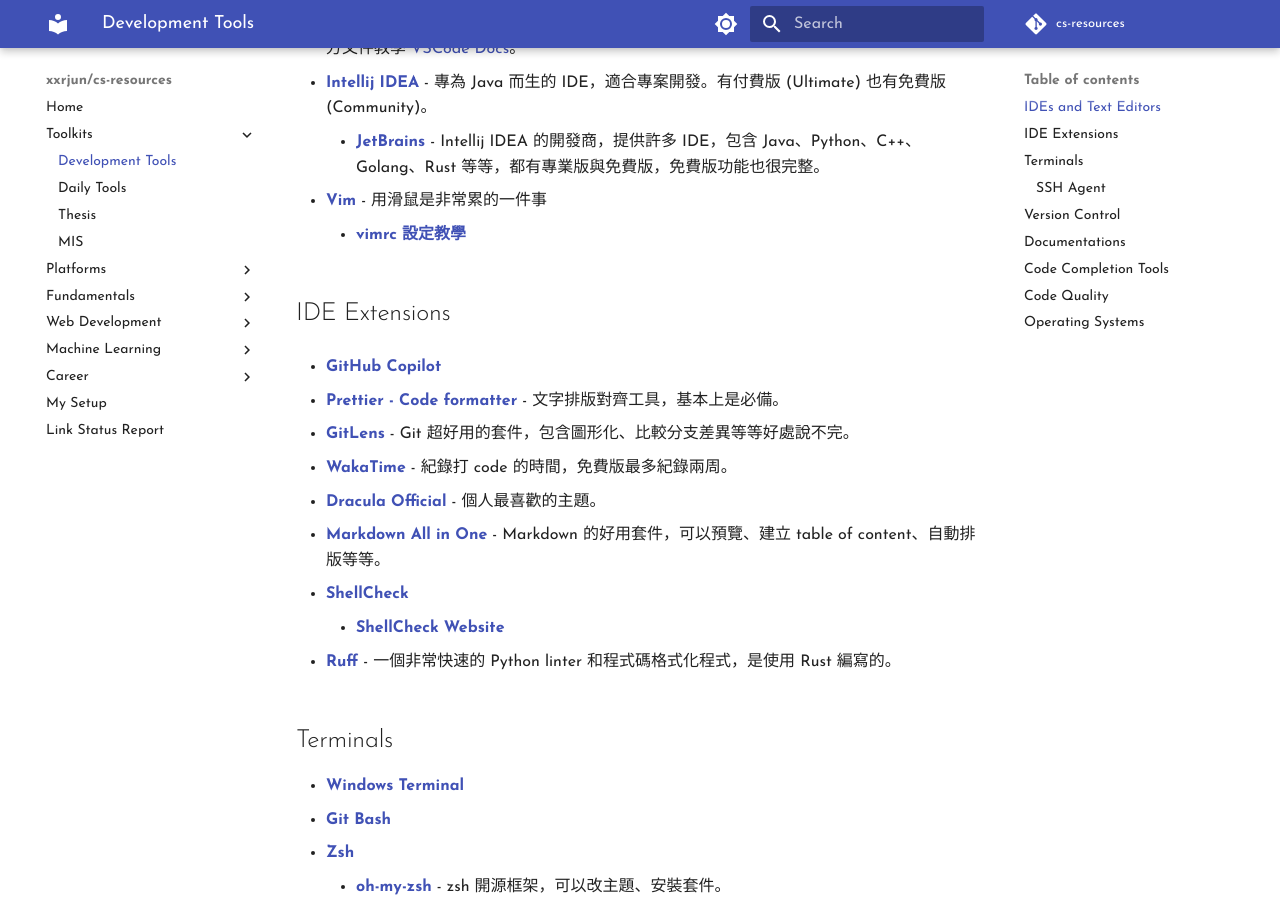
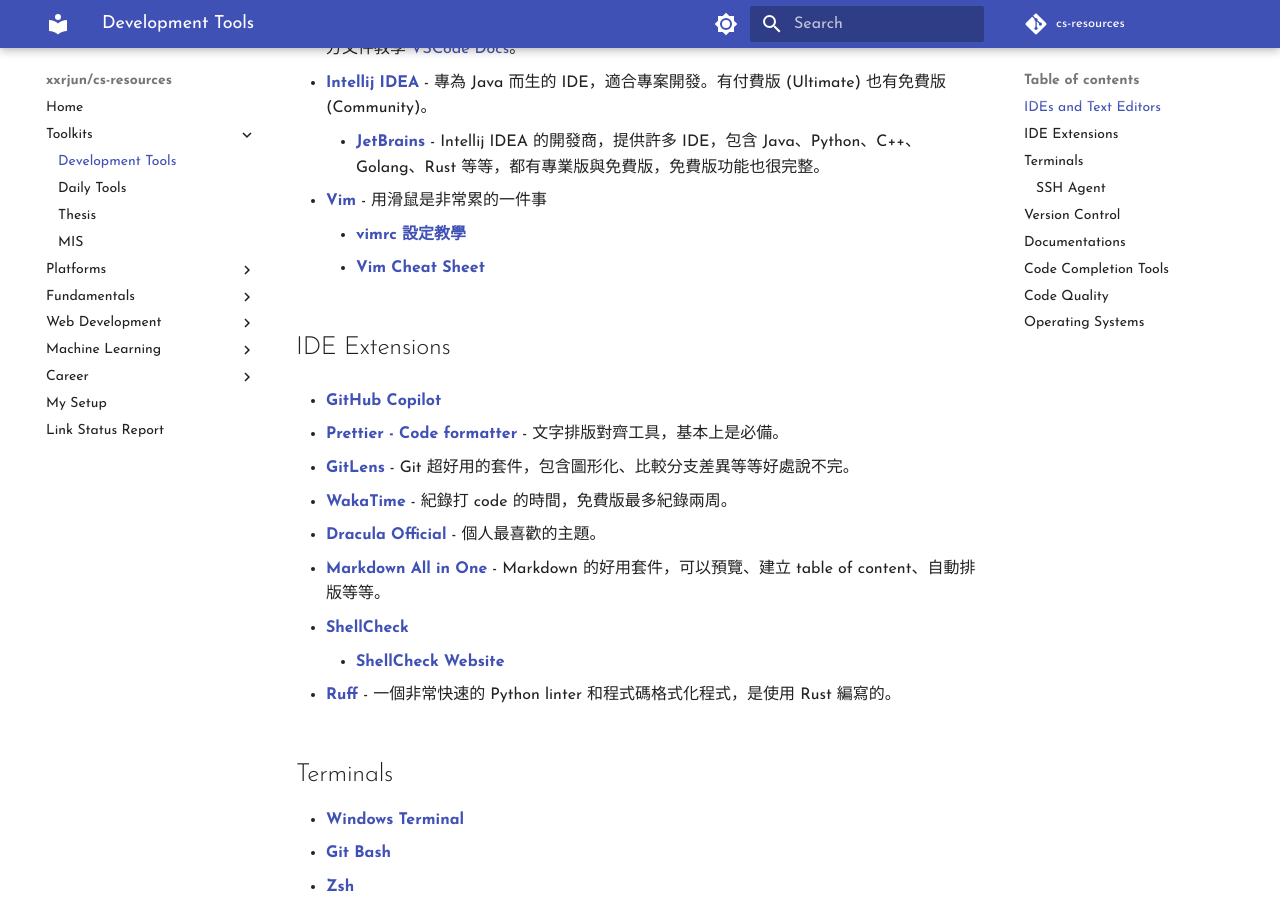
Before and after one commit to xxrjun/cs-resources, an MkDocs documentation site: the page built from docs/toolkits/DevelopmentTools.md, in a window 1280 px wide and 900 px high, scrolled down 515 px. Built offline with MkDocs 1.6.1 and Material for MkDocs 9.7.7, drawn with Linux system fonts in a browser that asks for light colours; comment, search, counter and statistics services are not loaded.

Commit message:
🛠️docs: add Vim Cheat Sheet

```diff
--- a/docs/toolkits/DevelopmentTools.md
+++ b/docs/toolkits/DevelopmentTools.md
@@ -19,6 +19,7 @@
 - [**Vim**](https://www.vim.org/) - 用滑鼠是非常累的一件事
 
       - [**vimrc 設定教學**](https://wiki.csie.ncku.edu.tw/vim/vimrc)
+      - [**Vim Cheat Sheet**](https://vim.rtorr.com/)
 
 ## IDE Extensions
 
```
